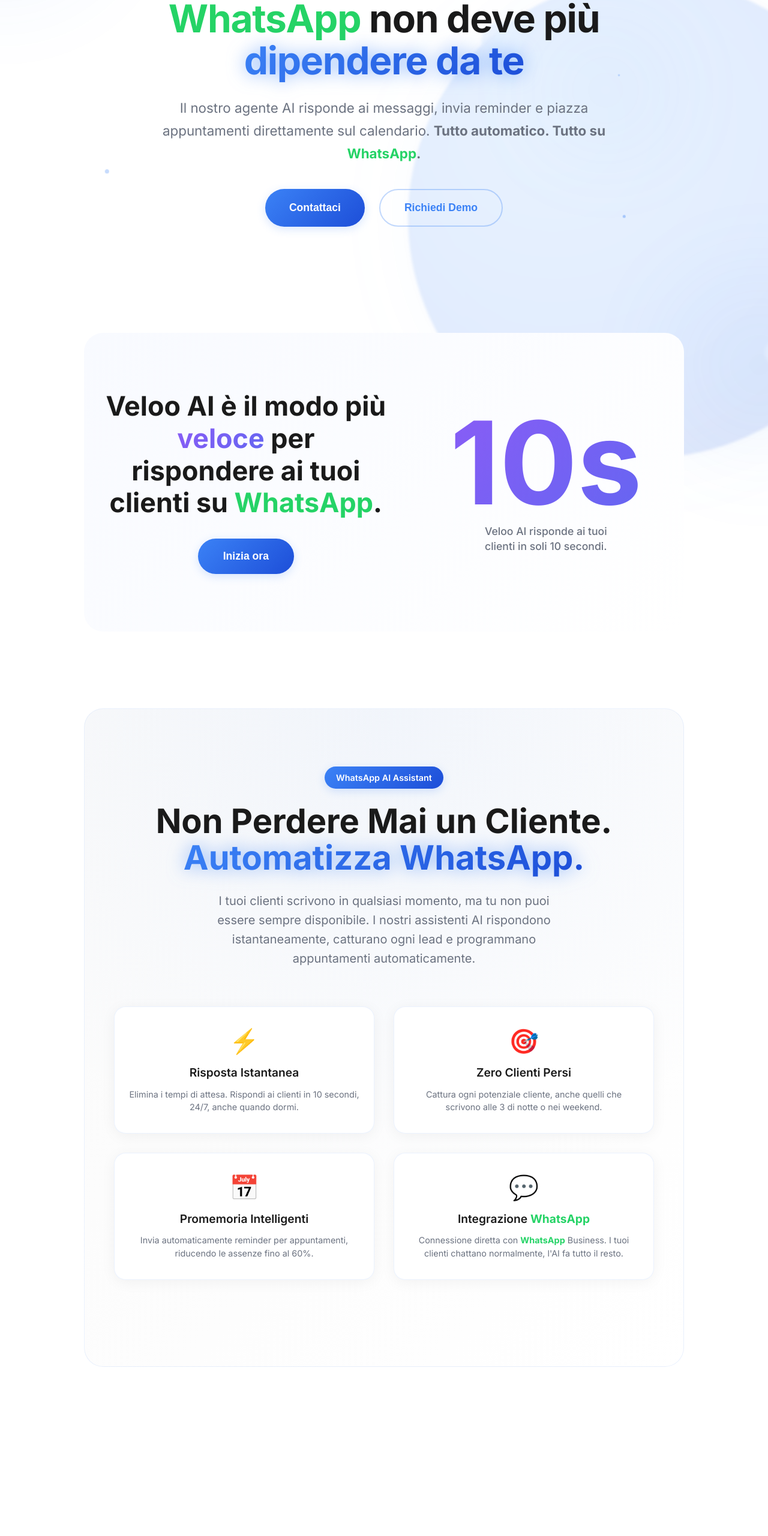
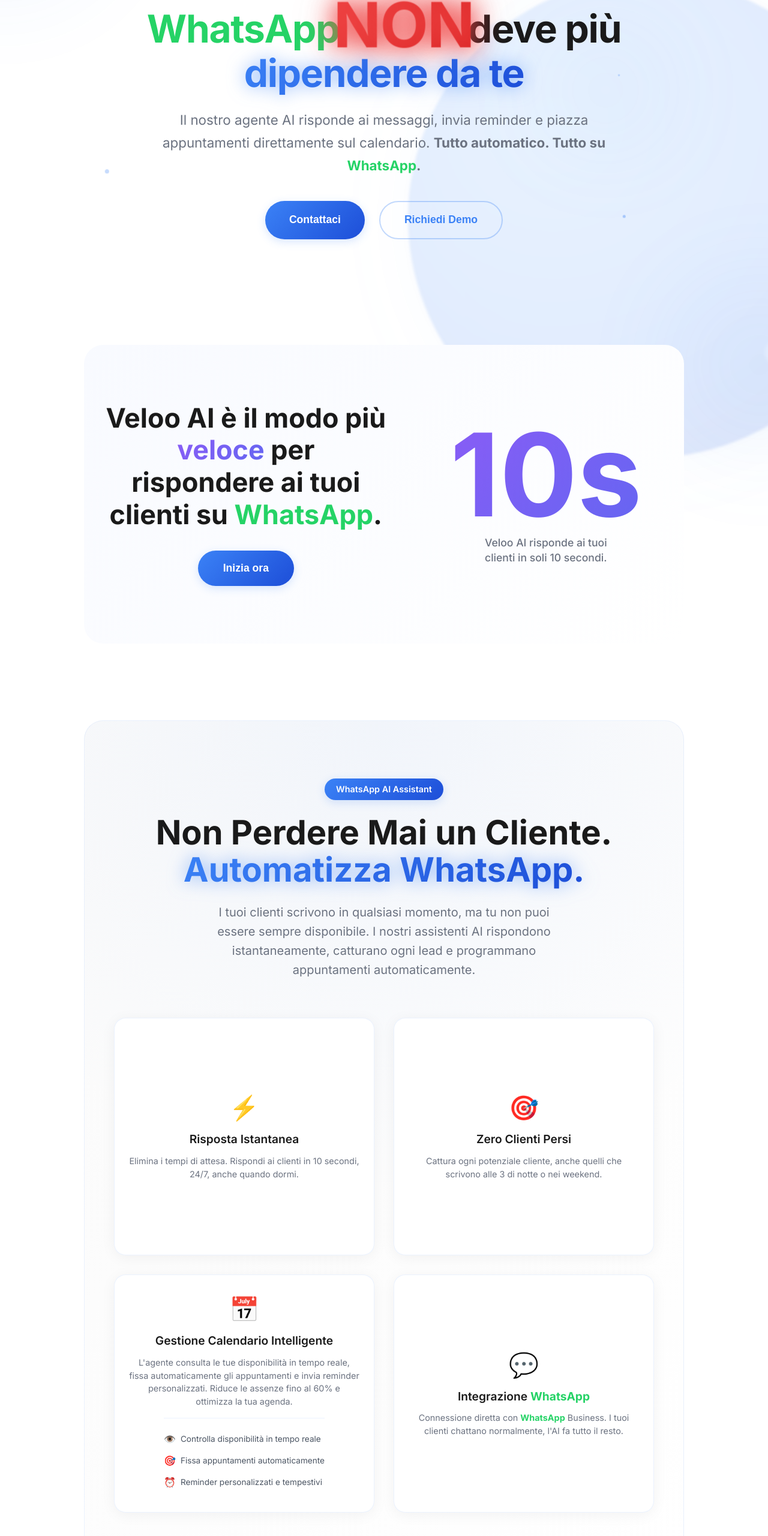
Before and after one commit to fracescomar/veloo-ai, a website: page index.html in a window 1280 px wide. Shown: the part 181-2742 px from the top of the page at 60% size. Before the commit the page ends 2460 px from the top, so only its background shows below. Drawn offline with nearby package versions, Linux system fonts and the light colour scheme.

Commit message:
Evidenziato NON nel titolo e migliorata sezione calendario con gestione intelligente disponibilità e appuntamenti

```diff
--- a/index.html
+++ b/index.html
@@ -22,7 +22,7 @@
         <main class="main-content">
             <div class="hero-section">
                 <h1 class="hero-title">
-                    <span class="whatsapp-brand">WhatsApp</span> non deve più <span class="highlight">dipendere da te</span>
+                    <span class="whatsapp-brand">WhatsApp</span> <span class="highlight-no">NON</span> deve più <span class="highlight">dipendere da te</span>
                 </h1>
 
                 <p class="hero-subtitle">
@@ -78,8 +78,22 @@
 
                         <div class="feature-card">
                             <div class="feature-icon">📅</div>
-                            <h3>Promemoria Intelligenti</h3>
-                            <p>Invia automaticamente reminder per appuntamenti, riducendo le assenze fino al 60%.</p>
+                            <h3>Gestione Calendario Intelligente</h3>
+                            <p>L'agente consulta le tue disponibilità in tempo reale, fissa automaticamente gli appuntamenti e invia reminder personalizzati. Riduce le assenze fino al 60% e ottimizza la tua agenda.</p>
+                            <div class="feature-details">
+                                <div class="detail-item">
+                                    <span class="detail-icon">👁️</span>
+                                    <span>Controlla disponibilità in tempo reale</span>
+                                </div>
+                                <div class="detail-item">
+                                    <span class="detail-icon">🎯</span>
+                                    <span>Fissa appuntamenti automaticamente</span>
+                                </div>
+                                <div class="detail-item">
+                                    <span class="detail-icon">⏰</span>
+                                    <span>Reminder personalizzati e tempestivi</span>
+                                </div>
+                            </div>
                         </div>
 
                         <div class="feature-card">
--- a/styles.css
+++ b/styles.css
@@ -330,6 +330,31 @@
     }
     to {
         filter: drop-shadow(0 0 15px rgba(59, 130, 246, 0.6));
+    }
+}
+
+.highlight-no {
+    background: linear-gradient(135deg, #ef4444, #dc2626);
+    -webkit-background-clip: text;
+    -webkit-text-fill-color: transparent;
+    background-clip: text;
+    font-weight: 900;
+    font-size: 1.3em;
+    display: inline-block;
+    transform: scale(1.2);
+    animation: noGlow 1.2s ease-in-out infinite alternate;
+    position: relative;
+    text-shadow: 0 0 30px rgba(239, 68, 68, 0.8);
+}
+
+@keyframes noGlow {
+    from {
+        filter: drop-shadow(0 0 8px rgba(239, 68, 68, 0.4));
+        transform: scale(1.2);
+    }
+    to {
+        filter: drop-shadow(0 0 20px rgba(239, 68, 68, 0.8));
+        transform: scale(1.25);
     }
 }
 
@@ -1146,6 +1171,35 @@
     margin: 0;
 }
 
+.feature-details {
+    margin-top: 1rem;
+    padding-top: 1rem;
+    border-top: 1px solid rgba(59, 130, 246, 0.1);
+}
+
+.detail-item {
+    display: flex;
+    align-items: center;
+    gap: 0.5rem;
+    padding: 0.5rem 0;
+    font-size: 0.85rem;
+    color: #4b5563;
+    transition: all 0.2s ease;
+    cursor: default;
+}
+
+.detail-item:hover {
+    color: #3b82f6;
+    transform: translateX(4px);
+}
+
+.detail-icon {
+    font-size: 1rem;
+    width: 20px;
+    text-align: center;
+    flex-shrink: 0;
+}
+
 .cta-section {
     animation: ctaFadeIn 0.8s ease-out 0.6s both;
 }
@@ -1243,6 +1297,16 @@
         font-size: 1.3rem;
     }
 
+    .feature-details {
+        margin-top: 0.8rem;
+        padding-top: 0.8rem;
+    }
+
+    .detail-item {
+        font-size: 0.8rem;
+        padding: 0.4rem 0;
+    }
+
     .cta-section .btn {
         display: block;
         margin: 0.5rem auto;
@@ -1322,4 +1386,20 @@
     .feature-card p {
         font-size: 0.85rem;
     }
+
+    .feature-details {
+        margin-top: 0.6rem;
+        padding-top: 0.6rem;
+    }
+
+    .detail-item {
+        font-size: 0.75rem;
+        padding: 0.3rem 0;
+        gap: 0.4rem;
+    }
+
+    .detail-icon {
+        font-size: 0.9rem;
+        width: 18px;
+    }
 }
```
